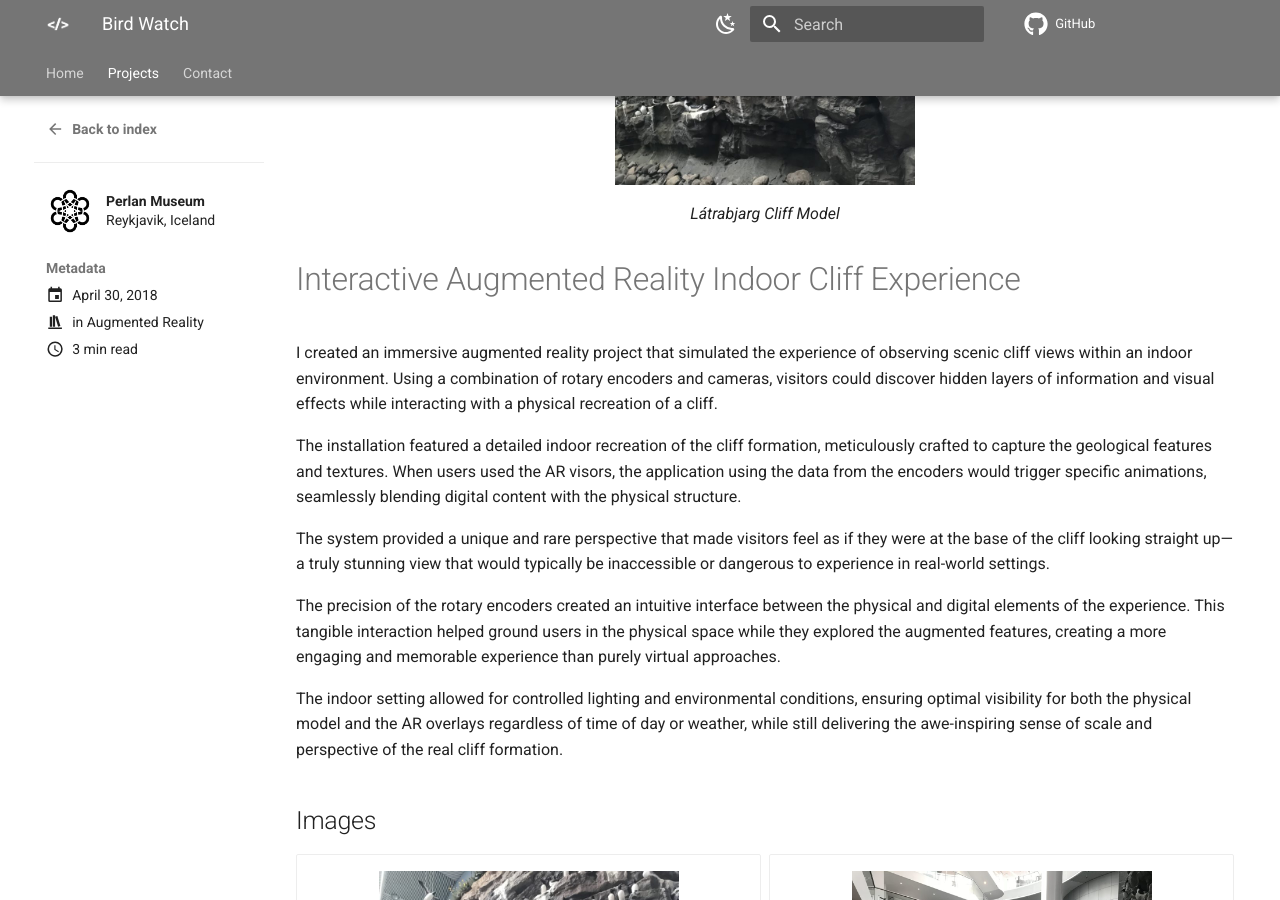
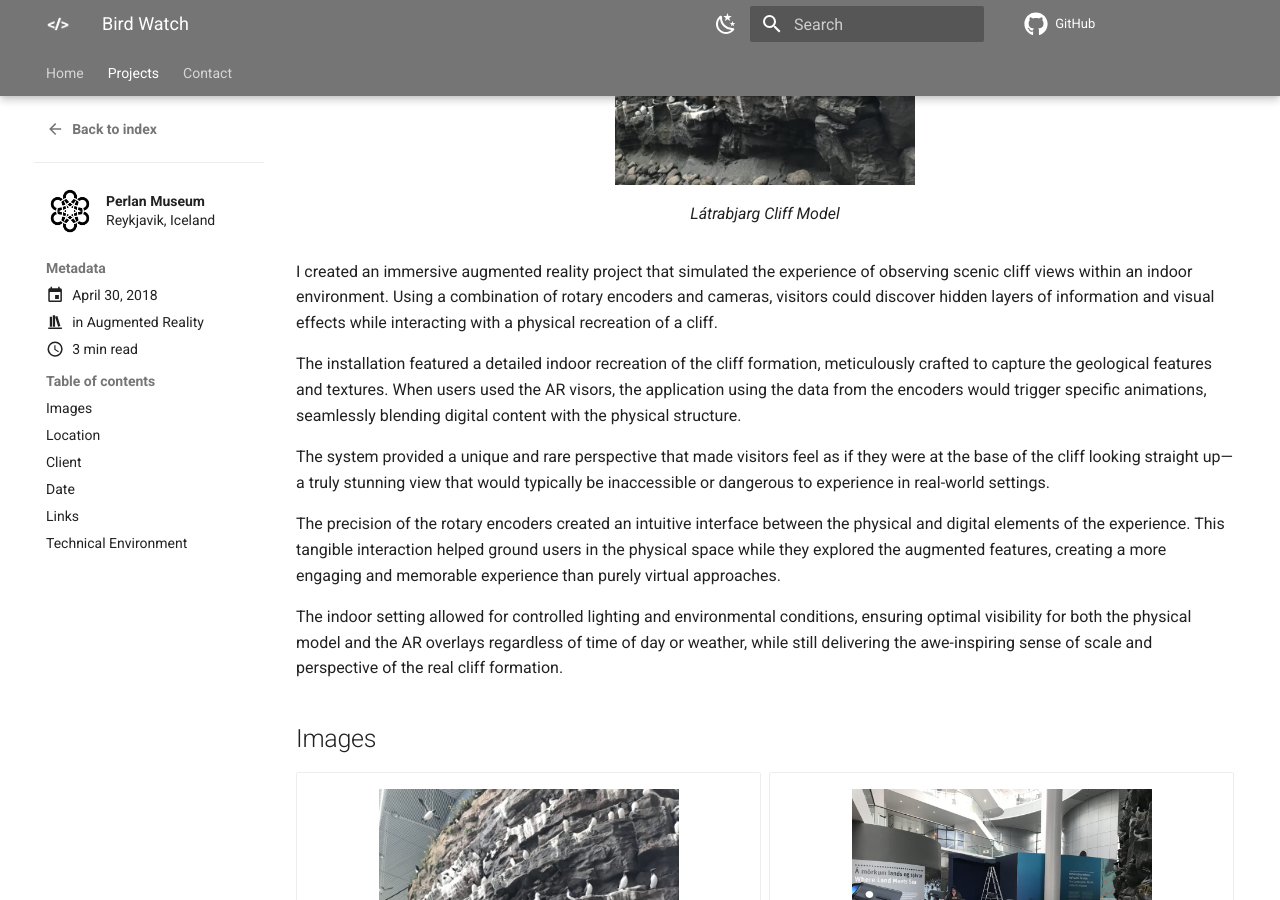
Before and after one commit to idfx/idfx.github.io, an MkDocs documentation site: the page built from docs/blog/posts/perlan.md, in a window 1280 px wide and 900 px high, scrolled down 499 px. Built offline with MkDocs 1.6.1 and Material for MkDocs 9.7.7, drawn with Linux system fonts in a browser that asks for light colours; comment, search, counter and statistics services are not loaded.

Commit message:
Fixing title

```diff
--- a/docs/blog/posts/perlan.md
+++ b/docs/blog/posts/perlan.md
@@ -15,8 +15,6 @@
 # Bird Watch
 
 <figure markdown> ![Látrabjarg Cliff Model](/images/perlan/IMG_5568-768x1024.jpeg "Látrabjarg Cliff Model"){width="300px"} <figcaption>Látrabjarg Cliff Model</figcaption></figure>
-
-# Interactive Augmented Reality Indoor Cliff Experience
 
 I created an immersive augmented reality project that simulated the experience of observing scenic cliff views within an indoor environment. Using a combination of rotary encoders and cameras, visitors could discover hidden layers of information and visual effects while interacting with a physical recreation of a cliff.
 
```
